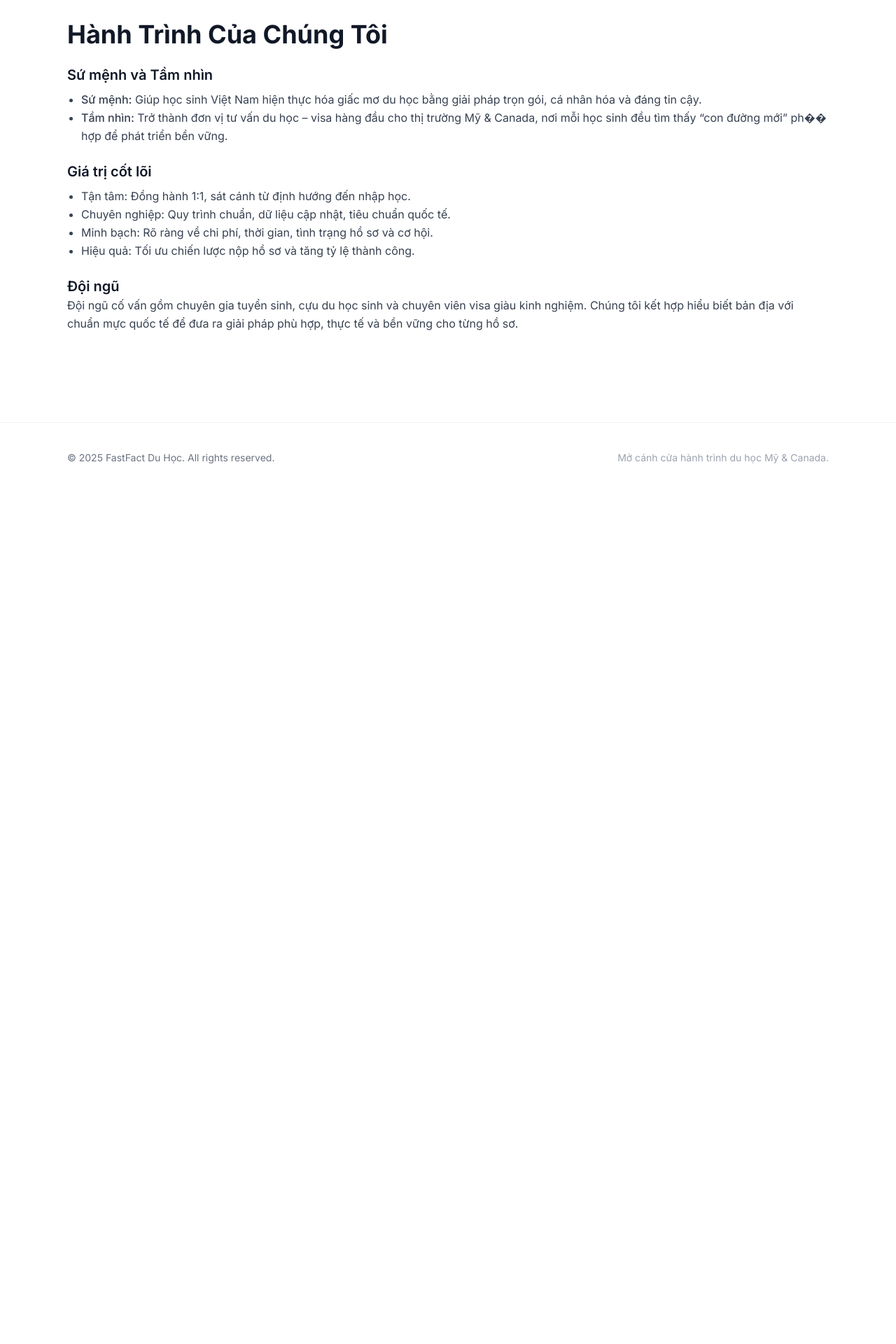
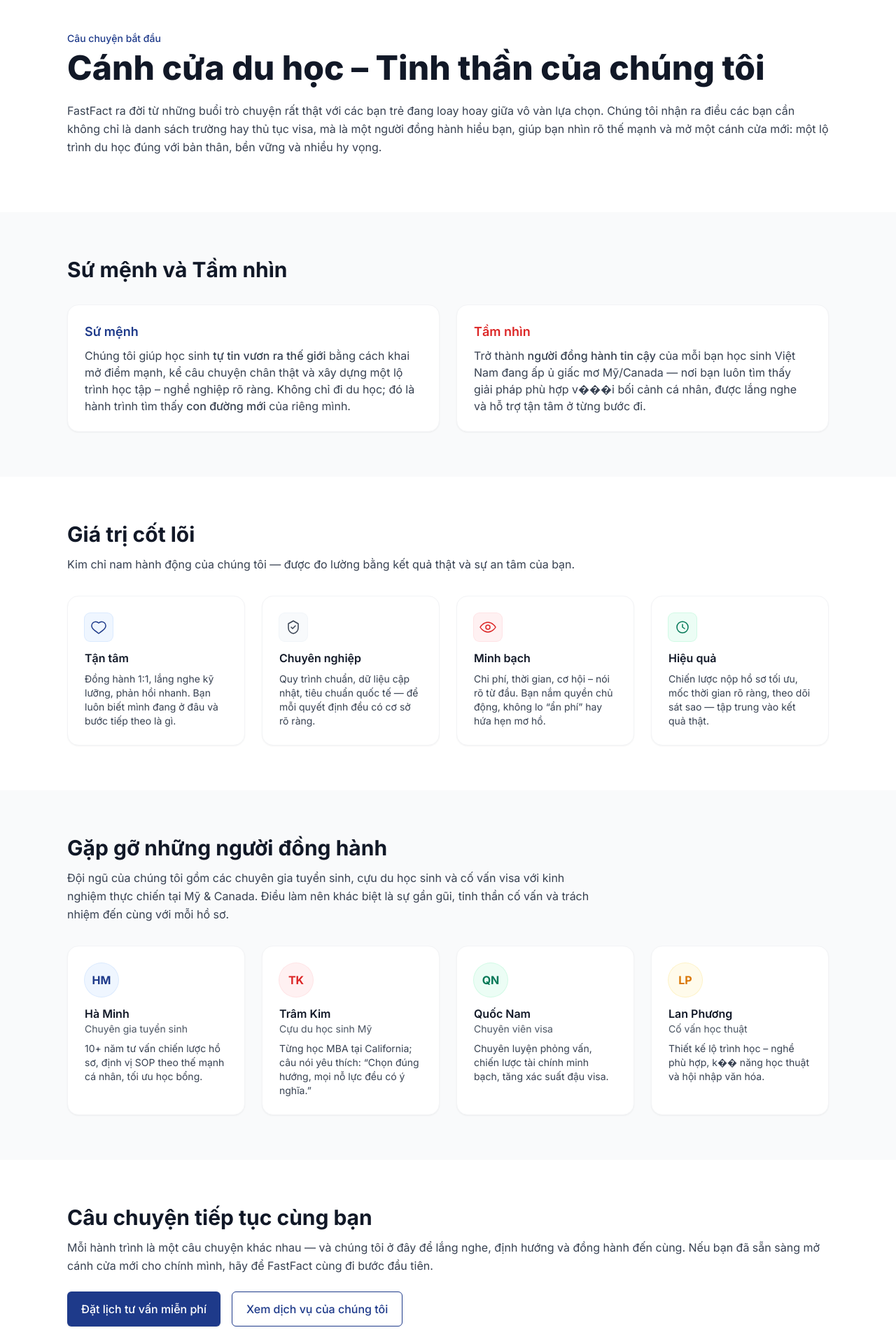
Before and after one commit to huyquochuynh008-sys/fastfactduhoc-fe, a Next.js app: page /about in a window 1280 px wide. Shown: the part 100-2020 px from the top of the page at 70% size. Before the commit the page ends 804 px from the top, so only its background shows below. Built offline with nearby package versions, Linux system fonts and the light colour scheme.

Commit message:
Rewrite About page with storytelling: intro, mission/vision, core values with benefits, personalized team grid, and closing CTA
cgen-5bf76ded60d140e591607d7c64ade0df

```diff
--- a/pages/about.tsx
+++ b/pages/about.tsx
@@ -1,33 +1,158 @@
 import Head from 'next/head'
+import Link from 'next/link'
 
 export default function AboutPage() {
   return (
     <>
       <Head>
         <title>Về chúng tôi – FastFact Du Học</title>
+        <meta
+          name="description"
+          content="Câu chuyện FastFact Du Học: sứ mệnh giúp học sinh tự tin vươn ra thế giới, tầm nhìn đồng hành đáng tin cậy, giá trị tận tâm – chuyên nghiệp – minh bạch – hiệu quả, và đội ngũ chuyên gia gần gũi."
+        />
       </Head>
-      <section className="section-wrapper py-16">
-        <h1 className="text-3xl sm:text-4xl font-bold text-gray-900">Hành Trình Của Chúng Tôi</h1>
-        <div className="mt-6 space-y-6 body-copy">
-          <div>
-            <h2 className="text-xl font-semibold text-gray-900">Sứ mệnh và Tầm nhìn</h2>
-            <ul className="list-disc pl-5 mt-2 text-gray-700">
-              <li><span className="font-medium">Sứ mệnh:</span> Giúp học sinh Việt Nam hiện thực hóa giấc mơ du học bằng giải pháp trọn gói, cá nhân hóa và đáng tin cậy.</li>
-              <li><span className="font-medium">Tầm nhìn:</span> Trở thành đơn vị tư vấn du học – visa hàng đầu cho thị trường Mỹ & Canada, nơi mỗi học sinh đều tìm thấy “con đường mới” ph�� hợp để phát triển bền vững.</li>
-            </ul>
+
+      {/* Intro */}
+      <section className="relative py-16 sm:py-20">
+        <div className="section-wrapper max-w-4xl">
+          <p className="text-sm font-medium text-brandBlue">Câu chuyện bắt đầu</p>
+          <h1 className="mt-2 text-3xl sm:text-5xl font-extrabold text-gray-900">Cánh cửa du học – Tinh thần của chúng tôi</h1>
+          <p className="mt-6 body-copy">
+            FastFact ra đời từ những buổi trò chuyện rất thật với các bạn trẻ đang loay hoay giữa vô vàn lựa chọn. Chúng tôi nhận ra điều các bạn
+            cần không chỉ là danh sách trường hay thủ tục visa, mà là một người đồng hành hiểu bạn, giúp bạn nhìn rõ thế mạnh và mở một cánh cửa
+            mới: một lộ trình du học đúng với bản thân, bền vững và nhiều hy vọng.
+          </p>
+        </div>
+      </section>
+
+      {/* Mission & Vision */}
+      <section className="py-12 sm:py-16 bg-gray-50">
+        <div className="section-wrapper">
+          <h2 className="text-2xl sm:text-3xl font-bold text-gray-900">Sứ mệnh và Tầm nhìn</h2>
+          <div className="mt-8 grid gap-6 md:grid-cols-2">
+            <div className="rounded-2xl border border-gray-100 bg-white p-6 shadow-sm">
+              <h3 className="text-lg font-semibold text-brandBlue">Sứ mệnh</h3>
+              <p className="mt-2 text-gray-700">
+                Chúng tôi giúp học sinh <span className="font-medium">tự tin vươn ra thế giới</span> bằng cách khai mở điểm mạnh, kể câu chuyện chân thật
+                và xây dựng một lộ trình học tập – nghề nghiệp rõ ràng. Không chỉ đi du học; đó là hành trình tìm thấy <span className="font-medium">con đường mới</span> của riêng mình.
+              </p>
+            </div>
+            <div className="rounded-2xl border border-gray-100 bg-white p-6 shadow-sm">
+              <h3 className="text-lg font-semibold text-brandRed">Tầm nhìn</h3>
+              <p className="mt-2 text-gray-700">
+                Trở thành <span className="font-medium">người đồng hành tin cậy</span> của mỗi bạn học sinh Việt Nam đang ấp ủ giấc mơ Mỹ/Canada — nơi bạn luôn
+                tìm thấy giải pháp phù hợp v���i bối cảnh cá nhân, được lắng nghe và hỗ trợ tận tâm ở từng bước đi.
+              </p>
+            </div>
           </div>
-          <div>
-            <h2 className="text-xl font-semibold text-gray-900">Giá trị cốt lõi</h2>
-            <ul className="list-disc pl-5 mt-2 text-gray-700">
-              <li>Tận tâm: Đồng hành 1:1, sát cánh từ định hướng đến nhập học.</li>
-              <li>Chuyên nghiệp: Quy trình chuẩn, dữ liệu cập nhật, tiêu chuẩn quốc tế.</li>
-              <li>Minh bạch: Rõ ràng về chi phí, thời gian, tình trạng hồ sơ và cơ hội.</li>
-              <li>Hiệu quả: Tối ưu chiến lược nộp hồ sơ và tăng tỷ lệ thành công.</li>
-            </ul>
+        </div>
+      </section>
+
+      {/* Core values */}
+      <section className="py-12 sm:py-16">
+        <div className="section-wrapper">
+          <h2 className="text-2xl sm:text-3xl font-bold text-gray-900">Giá trị cốt lõi</h2>
+          <p className="mt-3 body-copy max-w-3xl">Kim chỉ nam hành động của chúng tôi — được đo lường bằng kết quả thật và sự an tâm của bạn.</p>
+          <div className="mt-8 grid gap-6 md:grid-cols-2 lg:grid-cols-4">
+            <div className="group rounded-2xl border border-gray-100 bg-white p-6 shadow-sm transition-all hover:-translate-y-1 hover:shadow-md">
+              <div className="h-10 w-10 rounded-lg bg-blue-50 ring-1 ring-blue-100 flex items-center justify-center">
+                {/* Heart/hand icon */}
+                <svg viewBox="0 0 24 24" className="h-6 w-6 text-brandBlue" fill="none" stroke="currentColor" strokeWidth="1.5" strokeLinecap="round" strokeLinejoin="round" aria-hidden>
+                  <path d="M12 21s-6-4.35-8.5-7A5 5 0 1 1 12 6a5 5 0 1 1 8.5 8c-2.5 2.65-8.5 7-8.5 7z"/>
+                </svg>
+              </div>
+              <h3 className="mt-3 font-semibold text-gray-900">Tận tâm</h3>
+              <p className="mt-2 text-sm text-gray-700">Đồng hành 1:1, lắng nghe kỹ lưỡng, phản hồi nhanh. Bạn luôn biết mình đang ở đâu và bước tiếp theo là gì.</p>
+            </div>
+            <div className="group rounded-2xl border border-gray-100 bg-white p-6 shadow-sm transition-all hover:-translate-y-1 hover:shadow-md">
+              <div className="h-10 w-10 rounded-lg bg-slate-50 ring-1 ring-slate-100 flex items-center justify-center">
+                {/* Shield/check icon */}
+                <svg viewBox="0 0 24 24" className="h-6 w-6 text-gray-700" fill="none" stroke="currentColor" strokeWidth="1.5" strokeLinecap="round" strokeLinejoin="round" aria-hidden>
+                  <path d="M12 3l7 4v6a8 8 0 0 1-7 8 8 8 0 0 1-7-8V7l7-4z"/>
+                  <path d="M9 12l2 2 4-4"/>
+                </svg>
+              </div>
+              <h3 className="mt-3 font-semibold text-gray-900">Chuyên nghiệp</h3>
+              <p className="mt-2 text-sm text-gray-700">Quy trình chuẩn, dữ liệu cập nhật, tiêu chuẩn quốc tế — để mỗi quyết định đều có cơ sở rõ ràng.</p>
+            </div>
+            <div className="group rounded-2xl border border-gray-100 bg-white p-6 shadow-sm transition-all hover:-translate-y-1 hover:shadow-md">
+              <div className="h-10 w-10 rounded-lg bg-rose-50 ring-1 ring-rose-100 flex items-center justify-center">
+                {/* Eye icon */}
+                <svg viewBox="0 0 24 24" className="h-6 w-6 text-brandRed" fill="none" stroke="currentColor" strokeWidth="1.5" strokeLinecap="round" strokeLinejoin="round" aria-hidden>
+                  <path d="M1 12s4-7 11-7 11 7 11 7-4 7-11 7S1 12 1 12z"/>
+                  <circle cx="12" cy="12" r="3"/>
+                </svg>
+              </div>
+              <h3 className="mt-3 font-semibold text-gray-900">Minh bạch</h3>
+              <p className="mt-2 text-sm text-gray-700">Chi phí, thời gian, cơ hội – nói rõ từ đầu. Bạn nắm quyền chủ động, không lo “ẩn phí” hay hứa hẹn mơ hồ.</p>
+            </div>
+            <div className="group rounded-2xl border border-gray-100 bg-white p-6 shadow-sm transition-all hover:-translate-y-1 hover:shadow-md">
+              <div className="h-10 w-10 rounded-lg bg-emerald-50 ring-1 ring-emerald-100 flex items-center justify-center">
+                {/* Target icon */}
+                <svg viewBox="0 0 24 24" className="h-6 w-6 text-emerald-700" fill="none" stroke="currentColor" strokeWidth="1.5" strokeLinecap="round" strokeLinejoin="round" aria-hidden>
+                  <circle cx="12" cy="12" r="8"/>
+                  <path d="M12 8v4l3 2"/>
+                </svg>
+              </div>
+              <h3 className="mt-3 font-semibold text-gray-900">Hiệu quả</h3>
+              <p className="mt-2 text-sm text-gray-700">Chiến lược nộp hồ sơ tối ưu, mốc thời gian rõ ràng, theo dõi sát sao — tập trung vào kết quả thật.</p>
+            </div>
           </div>
-          <div>
-            <h2 className="text-xl font-semibold text-gray-900">Đội ngũ</h2>
-            <p>Đội ngũ cố vấn gồm chuyên gia tuyển sinh, cựu du học sinh và chuyên viên visa giàu kinh nghiệm. Chúng tôi kết hợp hiểu biết bản địa với chuẩn mực quốc tế để đưa ra giải pháp phù hợp, thực tế và bền vững cho từng hồ sơ.</p>
+        </div>
+      </section>
+
+      {/* Team */}
+      <section className="py-12 sm:py-16 bg-gray-50">
+        <div className="section-wrapper">
+          <h2 className="text-2xl sm:text-3xl font-bold text-gray-900">Gặp gỡ những người đồng hành</h2>
+          <p className="mt-3 body-copy max-w-3xl">
+            Đội ngũ của chúng tôi gồm các chuyên gia tuyển sinh, cựu du học sinh và cố vấn visa với kinh nghiệm thực chiến tại Mỹ & Canada.
+            Điều làm nên khác biệt là sự gần gũi, tinh thần cố vấn và trách nhiệm đến cùng với mỗi hồ sơ.
+          </p>
+          <div className="mt-8 grid gap-6 sm:grid-cols-2 lg:grid-cols-4">
+            {/* Member 1 */}
+            <article className="rounded-2xl border border-gray-100 bg-white p-6 shadow-sm transition-all hover:-translate-y-1 hover:shadow-md">
+              <div className="h-12 w-12 rounded-full bg-blue-50 ring-1 ring-blue-100 flex items-center justify-center text-brandBlue font-bold">HM</div>
+              <h3 className="mt-3 font-semibold text-gray-900">Hà Minh</h3>
+              <p className="text-sm text-gray-600">Chuyên gia tuyển sinh</p>
+              <p className="mt-2 text-sm text-gray-700">10+ năm tư vấn chiến lược hồ sơ, định vị SOP theo thế mạnh cá nhân, tối ưu học bổng.</p>
+            </article>
+            {/* Member 2 */}
+            <article className="rounded-2xl border border-gray-100 bg-white p-6 shadow-sm transition-all hover:-translate-y-1 hover:shadow-md">
+              <div className="h-12 w-12 rounded-full bg-rose-50 ring-1 ring-rose-100 flex items-center justify-center text-brandRed font-bold">TK</div>
+              <h3 className="mt-3 font-semibold text-gray-900">Trâm Kim</h3>
+              <p className="text-sm text-gray-600">Cựu du học sinh Mỹ</p>
+              <p className="mt-2 text-sm text-gray-700">Từng học MBA tại California; câu nói yêu thích: “Chọn đúng hướng, mọi nỗ lực đều có ý nghĩa.”</p>
+            </article>
+            {/* Member 3 */}
+            <article className="rounded-2xl border border-gray-100 bg-white p-6 shadow-sm transition-all hover:-translate-y-1 hover:shadow-md">
+              <div className="h-12 w-12 rounded-full bg-emerald-50 ring-1 ring-emerald-100 flex items-center justify-center text-emerald-700 font-bold">QN</div>
+              <h3 className="mt-3 font-semibold text-gray-900">Quốc Nam</h3>
+              <p className="text-sm text-gray-600">Chuyên viên visa</p>
+              <p className="mt-2 text-sm text-gray-700">Chuyên luyện phỏng vấn, chiến lược tài chính minh bạch, tăng xác suất đậu visa.</p>
+            </article>
+            {/* Member 4 */}
+            <article className="rounded-2xl border border-gray-100 bg-white p-6 shadow-sm transition-all hover:-translate-y-1 hover:shadow-md">
+              <div className="h-12 w-12 rounded-full bg-amber-50 ring-1 ring-amber-100 flex items-center justify-center text-amber-600 font-bold">LP</div>
+              <h3 className="mt-3 font-semibold text-gray-900">Lan Phương</h3>
+              <p className="text-sm text-gray-600">Cố vấn học thuật</p>
+              <p className="mt-2 text-sm text-gray-700">Thiết kế lộ trình học – nghề phù hợp, k�� năng học thuật và hội nhập văn hóa.</p>
+            </article>
+          </div>
+        </div>
+      </section>
+
+      {/* Closing */}
+      <section className="py-12 sm:py-16">
+        <div className="section-wrapper max-w-3xl">
+          <h2 className="text-2xl sm:text-3xl font-bold text-gray-900">Câu chuyện tiếp tục cùng bạn</h2>
+          <p className="mt-3 body-copy">
+            Mỗi hành trình là một câu chuyện khác nhau — và chúng tôi ở đây để lắng nghe, định hướng và đồng hành đến cùng.
+            Nếu bạn đã sẵn sàng mở cánh cửa mới cho chính mình, hãy để FastFact cùng đi bước đầu tiên.
+          </p>
+          <div className="mt-6 flex gap-4">
+            <Link href="/contact" className="primary-cta">Đặt lịch tư vấn miễn phí</Link>
+            <Link href="/services" className="secondary-cta">Xem dịch vụ của chúng tôi</Link>
           </div>
         </div>
       </section>
```
